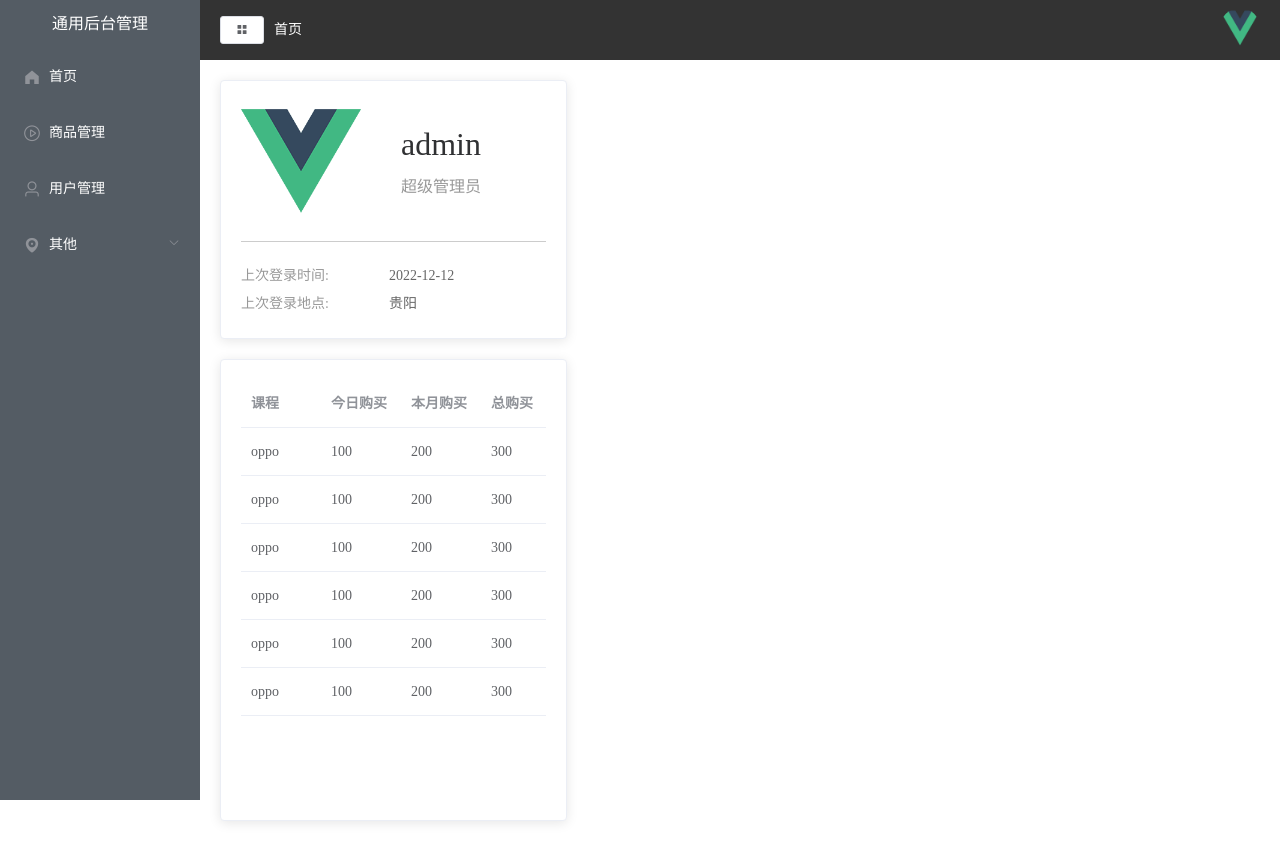
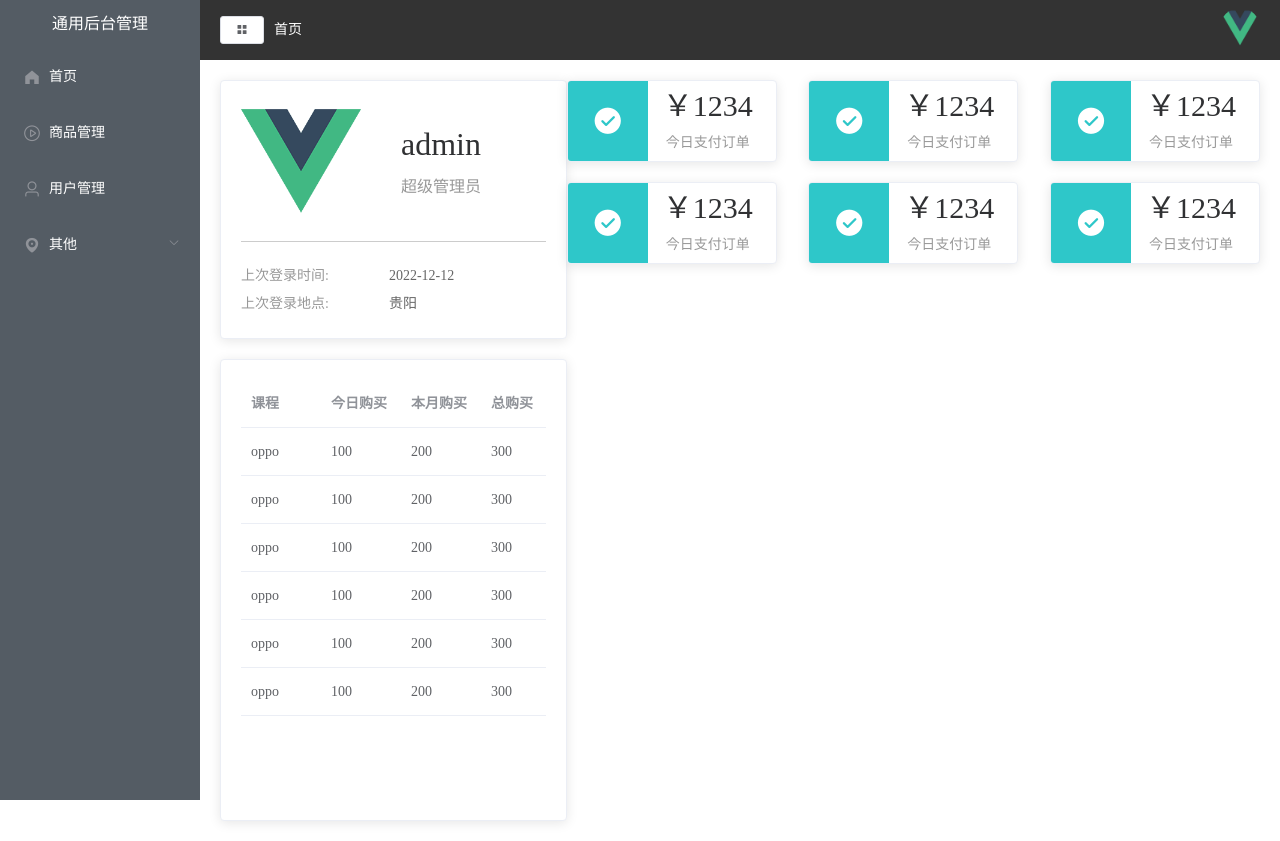
Before and after one commit to wealthyWoman/3234poject, a Vue app: page /#/home in a window 1280 px wide. Built offline with nearby package versions, Linux system fonts and the light colour scheme.

Commit message:
home页面订单统计实现完成

```diff
--- a/src/views/home.vue
+++ b/src/views/home.vue
@@ -23,7 +23,15 @@
         </el-col>
         <!-- 右侧内容 -->
         <el-col :span="16">
-            <div class="grid-content bg-purple-light"></div>
+            <div class="num">
+                <el-card v-for="item in  contData " :key="item.name" :body-style="{ display: 'flex',padding:0}">
+                    <i class="icon" :class="`el-icon-${item.icon}`" :style="{ background: item.color }"></i>
+                    <div class="detial">
+                        <p class="pp1">￥{{ item.value }}</p>
+                        <p class="pp2">{{ item.name }}</p>
+                    </div>
+                </el-card>
+            </div>
         </el-col>
     </el-row>
 </template>
@@ -34,40 +42,40 @@
         return {
             tableData: [
                 {
-                    name:'oppo',
-                    todayBuy:100,
-                    monthBuy:200,
-                    totaBuy:300,
+                    name: 'oppo',
+                    todayBuy: 100,
+                    monthBuy: 200,
+                    totaBuy: 300,
                 },
                 {
-                    name:'oppo',
-                    todayBuy:100,
-                    monthBuy:200,
-                    totaBuy:300,
+                    name: 'oppo',
+                    todayBuy: 100,
+                    monthBuy: 200,
+                    totaBuy: 300,
                 },
                 {
-                    name:'oppo',
-                    todayBuy:100,
-                    monthBuy:200,
-                    totaBuy:300,
+                    name: 'oppo',
+                    todayBuy: 100,
+                    monthBuy: 200,
+                    totaBuy: 300,
                 },
                 {
-                    name:'oppo',
-                    todayBuy:100,
-                    monthBuy:200,
-                    totaBuy:300,
+                    name: 'oppo',
+                    todayBuy: 100,
+                    monthBuy: 200,
+                    totaBuy: 300,
                 },
                 {
-                    name:'oppo',
-                    todayBuy:100,
-                    monthBuy:200,
-                    totaBuy:300,
+                    name: 'oppo',
+                    todayBuy: 100,
+                    monthBuy: 200,
+                    totaBuy: 300,
                 },
                 {
-                    name:'oppo',
-                    todayBuy:100,
-                    monthBuy:200,
-                    totaBuy:300,
+                    name: 'oppo',
+                    todayBuy: 100,
+                    monthBuy: 200,
+                    totaBuy: 300,
                 }
             ],
             tabLabel: {
@@ -75,7 +83,48 @@
                 todayBuy: '今日购买',
                 monthBuy: '本月购买',
                 totaBuy: '总购买'
-            }
+
+            },
+            contData: [
+                {
+                    name: '今日支付订单',
+                    value: 1234,
+                    icon: "success",
+                    color: "#2ec7c9"
+                },
+                {
+                    name: '今日支付订单',
+                    value: 1234,
+                    icon: "success",
+                    color: "#2ec7c9"
+                },
+                {
+                    name: '今日支付订单',
+                    value: 1234,
+                    icon: "success",
+                    color: "#2ec7c9"
+                },
+                {
+                    name: '今日支付订单',
+                    value: 1234,
+                    icon: "success",
+                    color: "#2ec7c9"
+                },
+                {
+                    name: '今日支付订单',
+                    value: 1234,
+                    icon: "success",
+                    color: "#2ec7c9"
+                },
+                {
+                    name: '今日支付订单',
+                    value: 1234,
+                    icon: "success",
+                    color: "#2ec7c9"
+                }
+
+            ]
+
         }
     }
 }
@@ -121,4 +170,39 @@
         }
     }
 }
+
+.num {
+    display: flex;
+    flex-wrap: wrap;
+    justify-content: space-between;
+    .icon {
+        width: 80px;
+        height: 80px;
+        font-size: 30px;
+        text-align: center;
+        line-height: 80px;
+        color: #fff;
+    }
+    .detial{
+        display: flex;
+        flex-direction: column;  //改变主轴为上下方向
+        justify-content: center;
+        margin-left: 15px;
+        .pp1{
+            font-size: 30px;
+            margin-bottom: 10px;
+            line-height: 30px;
+            height: 30px;
+        }
+        .pp2{
+            color: #999999;
+            font-size: 14px;
+            text-align: center;
+        }
+    }
+    .el-card{
+        width: 30%;
+        margin-bottom: 20px;
+    }
+}
 </style>
```
